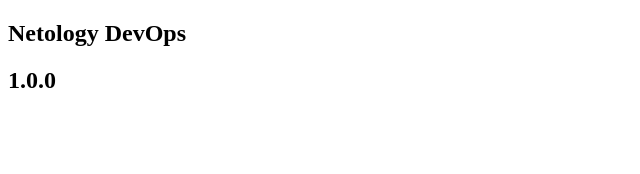
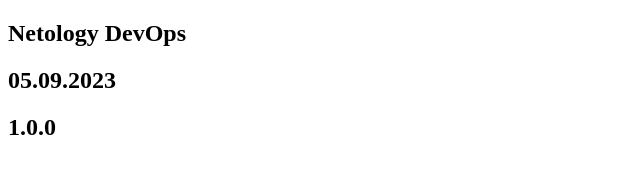
Before and after one commit to Destian1995/yandex-diplom-devops, a plain HTML site: page nginx/index.html in a window 1280 px wide. Shown: the whole page, without its empty margins (0-640 px from the left). Drawn offline with Linux system fonts and the light colour scheme.

Commit message:
Update index.html

```diff
--- a/nginx/index.html
+++ b/nginx/index.html
@@ -6,6 +6,7 @@
 </head>
 <body>
   <h2>Netology DevOps</h2>
+  <h2>05.09.2023</h2>
   <h2>1.0.0</h2>
 </body>
 </html>
```
